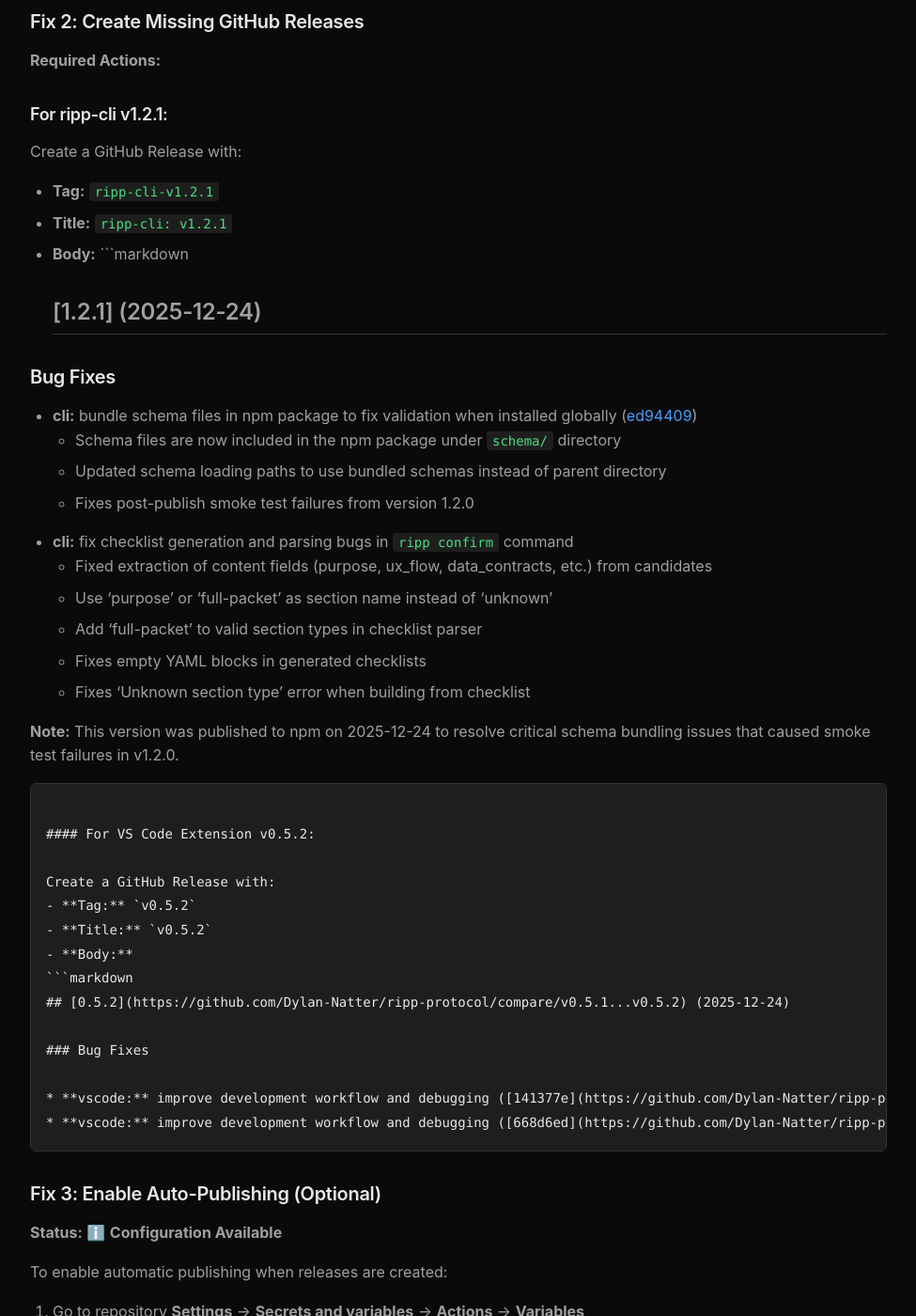
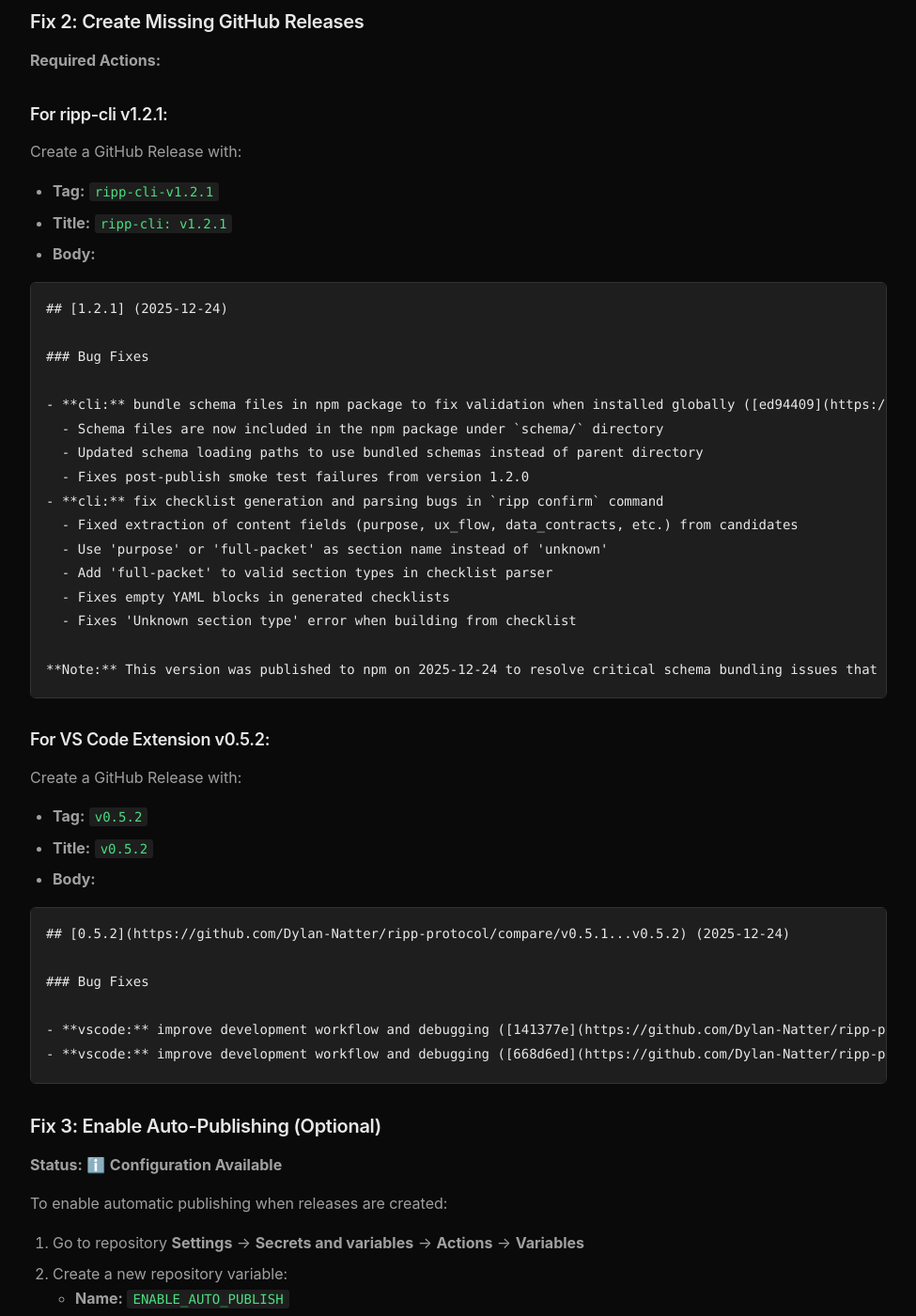
Before and after one commit to Dylan-Natter/ripp-protocol, a Jekyll site: the page built from docs/RELEASE_TROUBLESHOOTING.md, in a window 1280 px wide and 1400 px high, scrolled down 2690 px. Shown: the whole window at 94% size, without its empty margins (152-1127 px from the left). Built offline with Jekyll 4.4.1, drawn with Linux system fonts in a browser that asks for light colours; our own code applies the rules of GitHub Pages for plain Markdown files.

Commit message:
fix: format markdown files with prettier
Co-authored-by: Dylan-Natter <69005338+Dylan-Natter@users.noreply.github.com>

````diff
--- a/docs/RELEASE_TROUBLESHOOTING.md
+++ b/docs/RELEASE_TROUBLESHOOTING.md
@@ -23,6 +23,7 @@ The release process has experienced issues due to manual version bumps that bypa
 Version 1.2.1 was manually bumped and published to npm to fix schema bundling issues (commit ed94409), bypassing the release-please process. No GitHub Release was created for v1.2.1.
 
 **What Happened:**
+
 1. Version 1.2.0 was published to npm on Dec 23
 2. Post-publish smoke tests failed (missing schema files)
 3. Automatic rollback triggered (issue #199) - unpublished v1.2.0
@@ -47,11 +48,13 @@ Version 0.5.2 was manually bumped in code with fixes for development workflow an
 **Status:** ✅ **FIXED**
 
 The `.release-please-manifest.json` file was out of sync with actual package versions:
+
 - CLI: manifest showed 1.2.0, but code has 1.2.1
 - VS Code: manifest showed 0.5.2 (correct)
 
 **Fix Applied:**
 Updated `.release-please-manifest.json` to reflect current versions:
+
 ```json
 {
   "tools/vscode-extension": "0.5.2",
@@ -64,11 +67,13 @@ Updated `.release-please-manifest.json` to reflect current versions:
 **Status:** ✅ **Verified Working**
 
 All publishing workflows correctly check for `ENABLE_AUTO_PUBLISH` repository variable:
+
 - `npm-publish.yml` - publishes CLI to npm
 - `vscode-extension-publish.yml` - publishes extension to VS Code Marketplace
 - `build-binaries.yml` - builds platform binaries
 
 **Workflow Trigger Logic:**
+
 ```yaml
 if: |
   (github.event_name == 'release' && startsWith(github.event.release.tag_name, 'ripp-cli-v') && vars.ENABLE_AUTO_PUBLISH == 'true') ||
@@ -90,19 +95,21 @@ Updated `.release-please-manifest.json` to match current package versions.
 #### For ripp-cli v1.2.1:
 
 Create a GitHub Release with:
+
 - **Tag:** `ripp-cli-v1.2.1`
 - **Title:** `ripp-cli: v1.2.1`
 - **Body:**
+
 ```markdown
 ## [1.2.1] (2025-12-24)
 
 ### Bug Fixes
 
-* **cli:** bundle schema files in npm package to fix validation when installed globally ([ed94409](https://github.com/Dylan-Natter/ripp-protocol/commit/ed94409))
+- **cli:** bundle schema files in npm package to fix validation when installed globally ([ed94409](https://github.com/Dylan-Natter/ripp-protocol/commit/ed94409))
   - Schema files are now included in the npm package under `schema/` directory
   - Updated schema loading paths to use bundled schemas instead of parent directory
   - Fixes post-publish smoke test failures from version 1.2.0
-* **cli:** fix checklist generation and parsing bugs in `ripp confirm` command
+- **cli:** fix checklist generation and parsing bugs in `ripp confirm` command
   - Fixed extraction of content fields (purpose, ux_flow, data_contracts, etc.) from candidates
   - Use 'purpose' or 'full-packet' as section name instead of 'unknown'
   - Add 'full-packet' to valid section types in checklist parser
@@ -115,16 +122,18 @@ Create a GitHub Release with:
 #### For VS Code Extension v0.5.2:
 
 Create a GitHub Release with:
+
 - **Tag:** `v0.5.2`
 - **Title:** `v0.5.2`
 - **Body:**
+
 ```markdown
 ## [0.5.2](https://github.com/Dylan-Natter/ripp-protocol/compare/v0.5.1...v0.5.2) (2025-12-24)
 
 ### Bug Fixes
 
-* **vscode:** improve development workflow and debugging ([141377e](https://github.com/Dylan-Natter/ripp-protocol/commit/141377e9ac2c5c14ca67b088a7ff46ffb754094f))
-* **vscode:** improve development workflow and debugging ([668d6ed](https://github.com/Dylan-Natter/ripp-protocol/commit/668d6ed5b1a4fb8ead28be5d7bf2cb5889ffef81))
+- **vscode:** improve development workflow and debugging ([141377e](https://github.com/Dylan-Natter/ripp-protocol/commit/141377e9ac2c5c14ca67b088a7ff46ffb754094f))
+- **vscode:** improve development workflow and debugging ([668d6ed](https://github.com/Dylan-Natter/ripp-protocol/commit/668d6ed5b1a4fb8ead28be5d7bf2cb5889ffef81))
 ```
 
 ### Fix 3: Enable Auto-Publishing (Optional)
@@ -139,11 +148,13 @@ To enable automatic publishing when releases are created:
    - **Value:** `true`
 
 **When enabled:**
+
 - Creating a release with tag `ripp-cli-v*` will automatically publish to npm
 - Creating a release with tag `v*` (not starting with `ripp-cli-v`) will automatically publish to VS Code Marketplace
 - Binary builds will automatically trigger for CLI releases
 
 **When disabled or unset:**
+
 - All publishing requires manual workflow dispatch
 - Provides additional safety for production environments
 
@@ -183,6 +194,7 @@ ripp --version
 ### 3. Test Manual Workflow Triggers
 
 **Test npm publish (dry run):**
+
 ```bash
 # Go to Actions → Publish NPM Package → Run workflow
 # Set: dry_run=true, package_path=tools/ripp-cli
@@ -190,6 +202,7 @@ ripp --version
 ```
 
 **Test VS Code extension build:**
+
 ```bash
 # Go to Actions → Publish to VS Code Marketplace → Run workflow
 # Set: publish=false
@@ -228,6 +241,7 @@ If you must bypass release-please (like the 1.2.1 schema fix):
 ### 4. Pre-Release Checklist
 
 Before creating a release:
+
 - [ ] All tests pass
 - [ ] Version matches across package.json and manifest
 - [ ] CHANGELOG.md is updated
@@ -237,6 +251,7 @@ Before creating a release:
 ### 5. Post-Release Verification
 
 After a release is created:
+
 - [ ] GitHub Release exists with correct tag
 - [ ] Package published to npm/marketplace (if auto-publish enabled)
 - [ ] Version matches on all platforms
@@ -246,11 +261,13 @@ After a release is created:
 ## Related Workflows
 
 ### Release-Please Workflow
+
 - **File:** `.github/workflows/release-please.yml`
 - **Triggers:** On push to main
 - **Purpose:** Creates/updates Release PRs based on conventional commits
 
 ### NPM Publish Workflow
+
 - **File:** `.github/workflows/npm-publish.yml`
 - **Triggers:**
   - Manual (workflow_dispatch)
@@ -258,6 +275,7 @@ After a release is created:
 - **Purpose:** Publishes CLI to npm registry
 
 ### VS Code Extension Publish Workflow
+
 - **File:** `.github/workflows/vscode-extension-publish.yml`
 - **Triggers:**
   - Manual (workflow_dispatch)
@@ -265,6 +283,7 @@ After a release is created:
 - **Purpose:** Publishes extension to VS Code Marketplace
 
 ### Build Binaries Workflow
+
 - **File:** `.github/workflows/build-binaries.yml`
 - **Triggers:**
   - Manual (workflow_dispatch)
````
